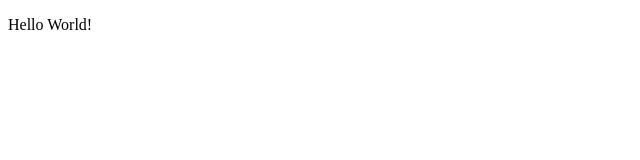
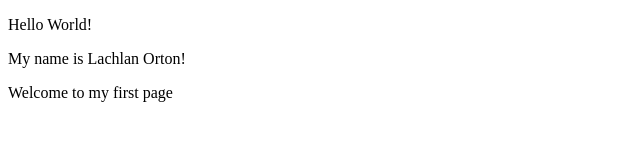
Before and after one commit to lachlanorton/first-test-respository, a plain HTML site: page index.html in a window 1280 px wide. Shown: the whole page, without its empty margins (0-640 px from the left). Drawn offline with Linux system fonts and the light colour scheme.

Commit message:
Added new introduction lines

```diff
--- a/index.html
+++ b/index.html
@@ -8,5 +8,7 @@
 </head>
 <body>
     <p>Hello World!</p>
+    <p>My name is Lachlan Orton!</p>
+    <p>Welcome to my first page</p>
 </body>
 </html>
```
